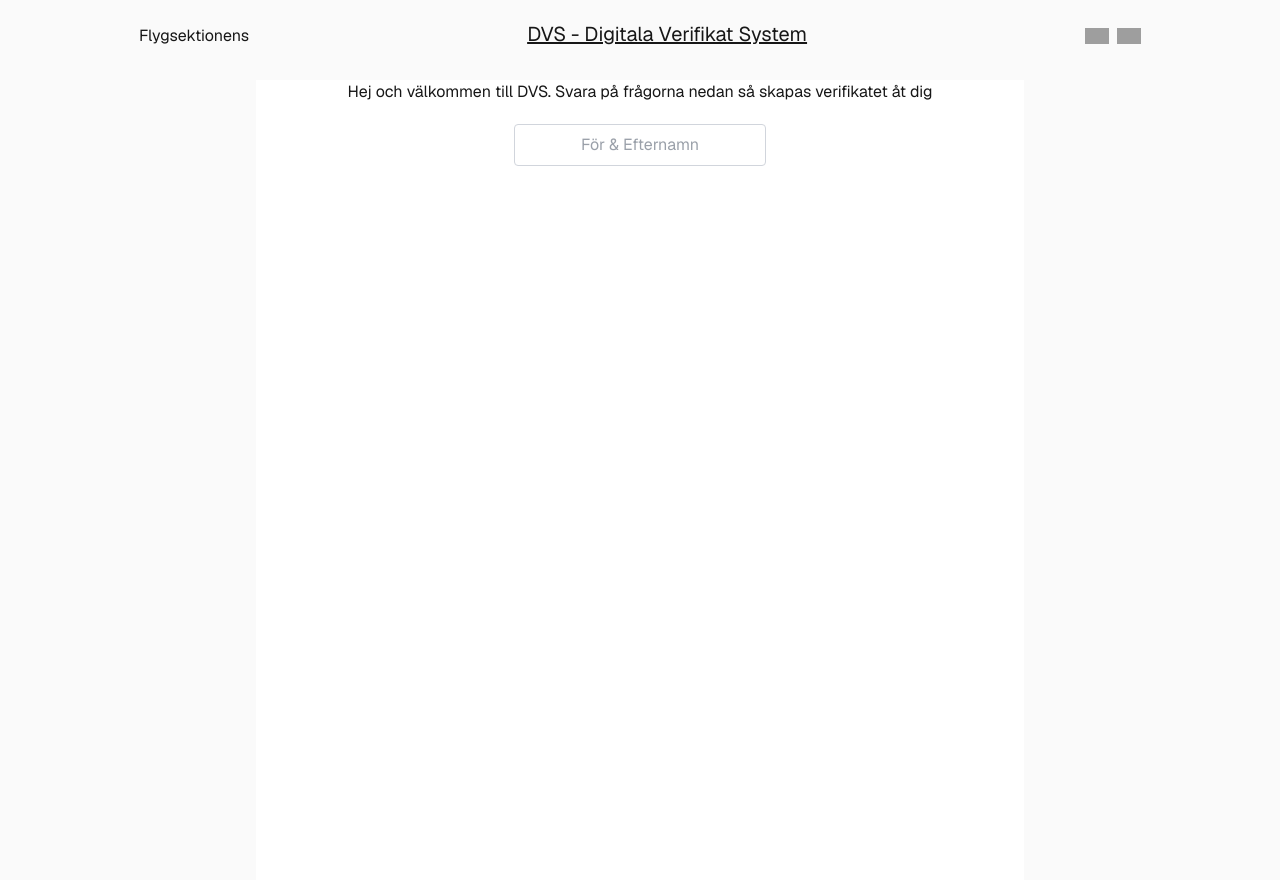
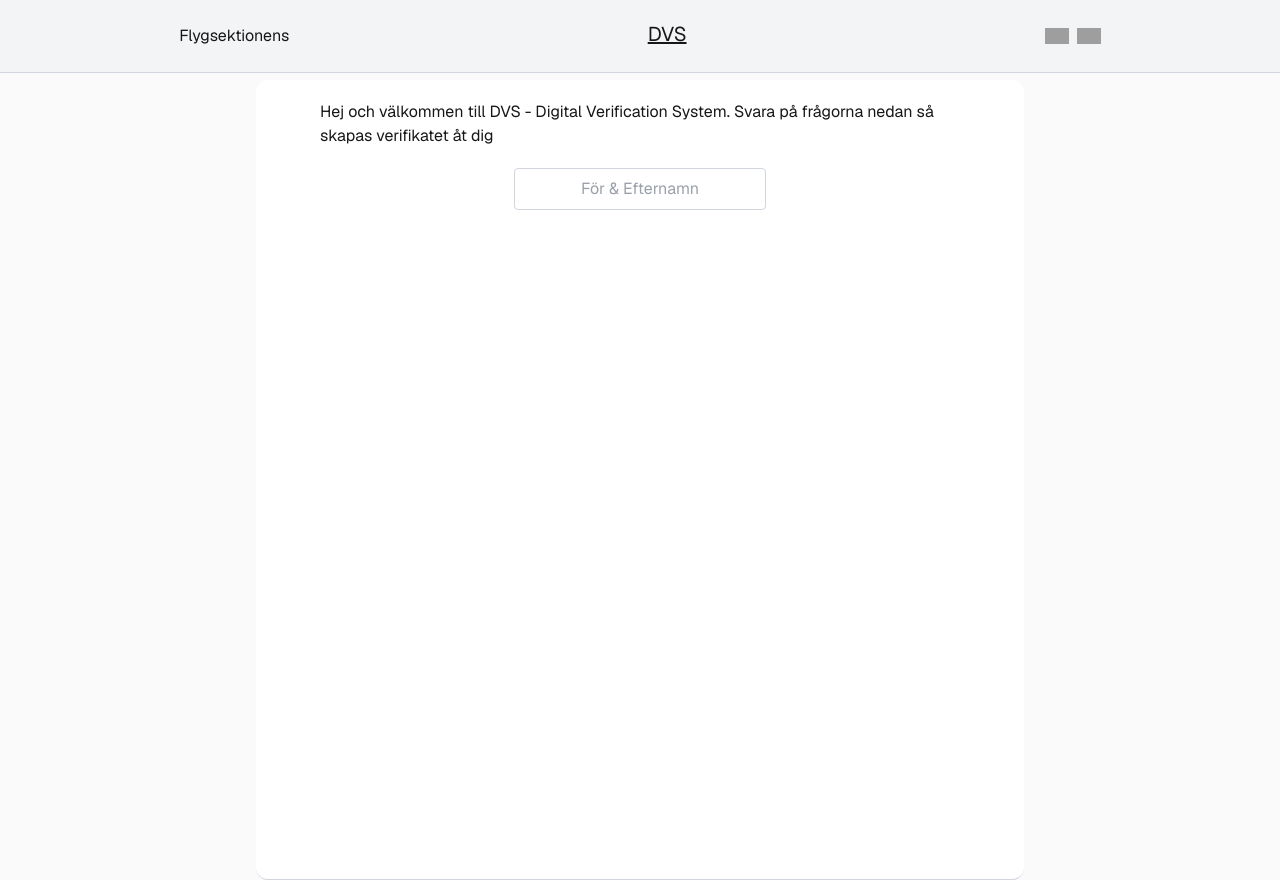
Before and after one commit to VikHolger/DVS, a Next.js app: page / in a window 1280 px wide. Built offline with nearby package versions, Linux system fonts and the light colour scheme; grey boxes are pictures that could not be loaded.

Commit message:
v 0.2.1D - Header fixed, text in translation, runs localy, etc.

```diff
--- a/next.config.ts
+++ b/next.config.ts
@@ -1,17 +1,17 @@
 // next.config.ts
 import type { NextConfig } from "next";
 
-const basePath = "/DVS";
+//const basePath = "/DVS";
 
 const nextConfig: NextConfig = {
-  output: "export",
+/*  output: "export",
   basePath,
   assetPrefix: basePath,
   trailingSlash: true,
   images: { unoptimized: true },
   env: {
     NEXT_PUBLIC_BASE_PATH: basePath,
-  },
+  },*/
 };
 
 export default nextConfig;
--- a/src/app/globals.css
+++ b/src/app/globals.css
@@ -26,5 +26,5 @@ body {
 }
 
 .button_common {
-  @apply bg-gray-700 hover:bg-gray-800 text-gray-400 font-bold mx-1 py-2 px-4 rounded focus:outline-none focus:ring-2 focus:ring-blue-300;
+  @apply cursor-pointer bg-blue-700 hover:bg-blue-900 text-white font-bold mx-1 py-2 px-4 rounded focus:outline-none focus:ring-2 focus:ring-blue-300;
 }
--- a/src/app/page.tsx
+++ b/src/app/page.tsx
@@ -112,11 +112,11 @@ export default function Home() {
 
   return (
     <div className="flex min-h-screen items-center justify-center bg-zinc-50 font-sans dark:bg-black flex-col">
-      <header className='mb-2 flex w-full max-h-full justify-around pt-5 pb-5 flex-row'>
+      <header className='fixed top-0 left-0 right-0 mb-2 flex w-full max-h-full justify-around pt-5 pb-5 flex-row bg-gray-100 dark:bg-gray-900 border-b border-gray-300 dark:border-gray-700'>
         <div className='flex gap-2 items-center'>
-          <p>
+          <a href="https://www.flygsektionen.se/" target="_self" rel="noopener noreferrer">
             Flygsektionens
-          </p>
+          </a>
         </div>
 
         <div className='flex gap-2 items-center'>
@@ -143,8 +143,7 @@ export default function Home() {
         </div>
       </header>
 
-      <main className="flex min-h-screen w-full max-w-3xl flex-col self-center items-center px-16 bg-white dark:bg-black sm:items-start">
-
+      <main className="mt-20 pt-5 flex min-h-screen w-full max-w-3xl flex-col self-center items-center px-16 rounded-xl bg-white dark:bg-black border-b border-gray-300 dark:border-gray-700 sm:items-start">
 
         <p className='self-center'>
           {t.welcome}
@@ -410,11 +409,11 @@ export default function Home() {
 
           {descrition && !generatedBlob ? (
               <button onClick={handleGenerateClick} disabled={isGenerating} className="button_common">
-                {isGenerating ? "Genererar..." : "Generera PDF"}
+                {isGenerating ? t.generating : t.generate}
               </button>
             ) : descrition && generatedBlob && (
               <button onClick={handleShareClick} className="button_common">
-                Dela PDF
+                t.sharePDF
               </button>
             )}
         </div>
--- a/src/local/en.ts
+++ b/src/local/en.ts
@@ -1,7 +1,7 @@
 export const en = {
   // Site text
-  title: "DVS - Digital Verification System",
-  welcome: "Hello and welcome to DVS. Answer the questions below to create your verification",
+  title: "DVS",
+  welcome: "Hello and welcome to DVS - Digital Verification System. Answer the questions below to create your verification",
 
   //Form
   enterName: "Name & Surname",
@@ -27,6 +27,10 @@ export const en = {
   descritionTitle: "Descrition:",
   mandatory: "(mandatory)",
   descrition: "Description on how it is used",
+
+  generate: "Generate PDF",
+  generating: "Generating...",
+  sharePDF: "Share PDF",
 
   //Project names
   pr_104: "Board",
--- a/src/local/sv.ts
+++ b/src/local/sv.ts
@@ -1,7 +1,7 @@
 export const sv = {
   // Site text
-  title: "DVS - Digitala Verifikat System",
-  welcome: "Hej och välkommen till DVS. Svara på frågorna nedan så skapas verifikatet åt dig",
+  title: "DVS",
+  welcome: "Hej och välkommen till DVS - Digital Verification System. Svara på frågorna nedan så skapas verifikatet åt dig",
 
   //Form
   enterName: "För & Efternamn",
@@ -28,6 +28,10 @@ export const sv = {
   mandatory: "(obligatorisk)",
   descrition: "Beskrivning om hur det användes",
 
+  generate: "Generera PDF",
+  generating: "Genererar...",
+  sharePDF: "Dela PDF",
+
   //Project names
   pr_104: "Styret",
   pr_105: "Mutmiddag",
```
